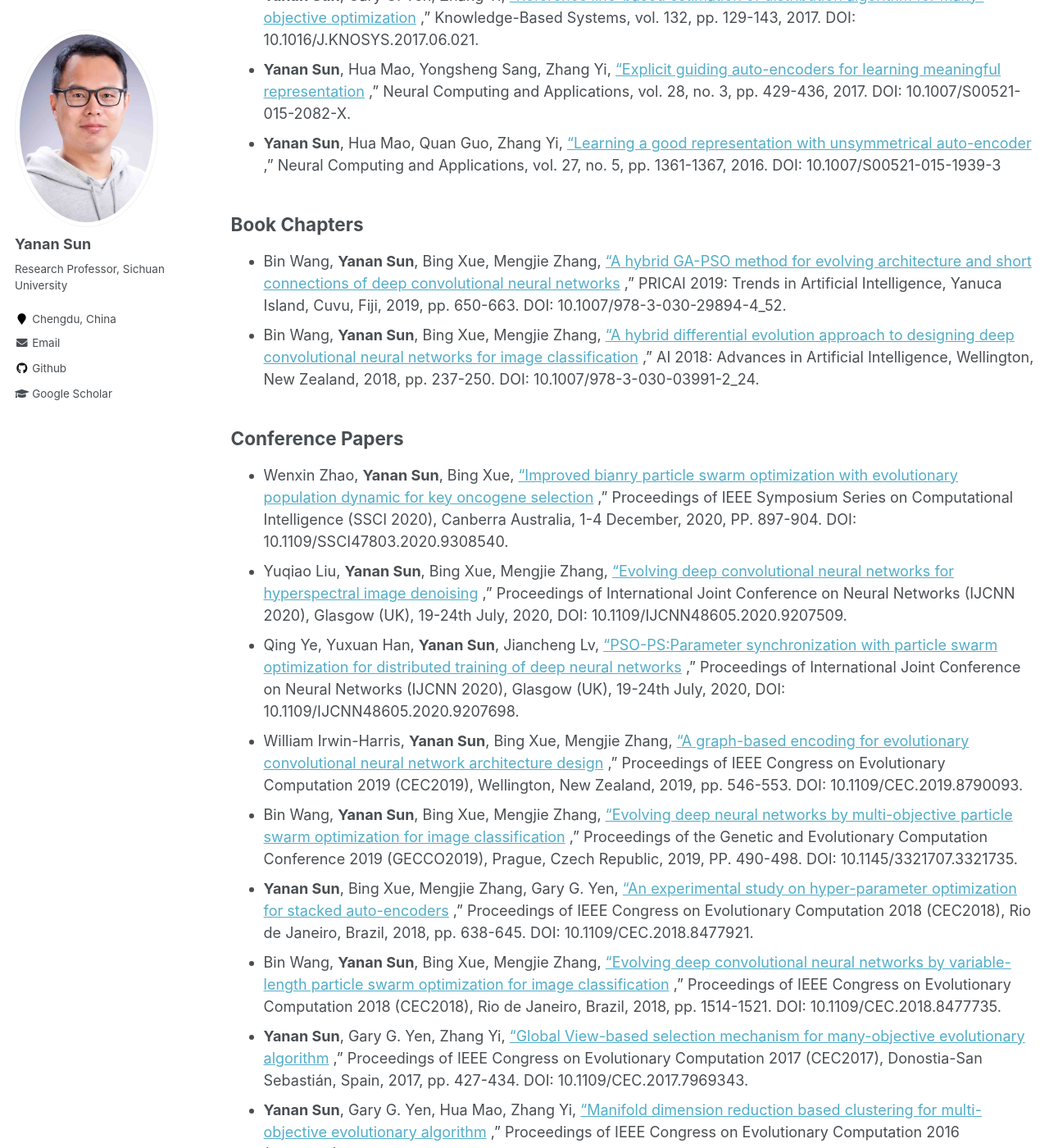
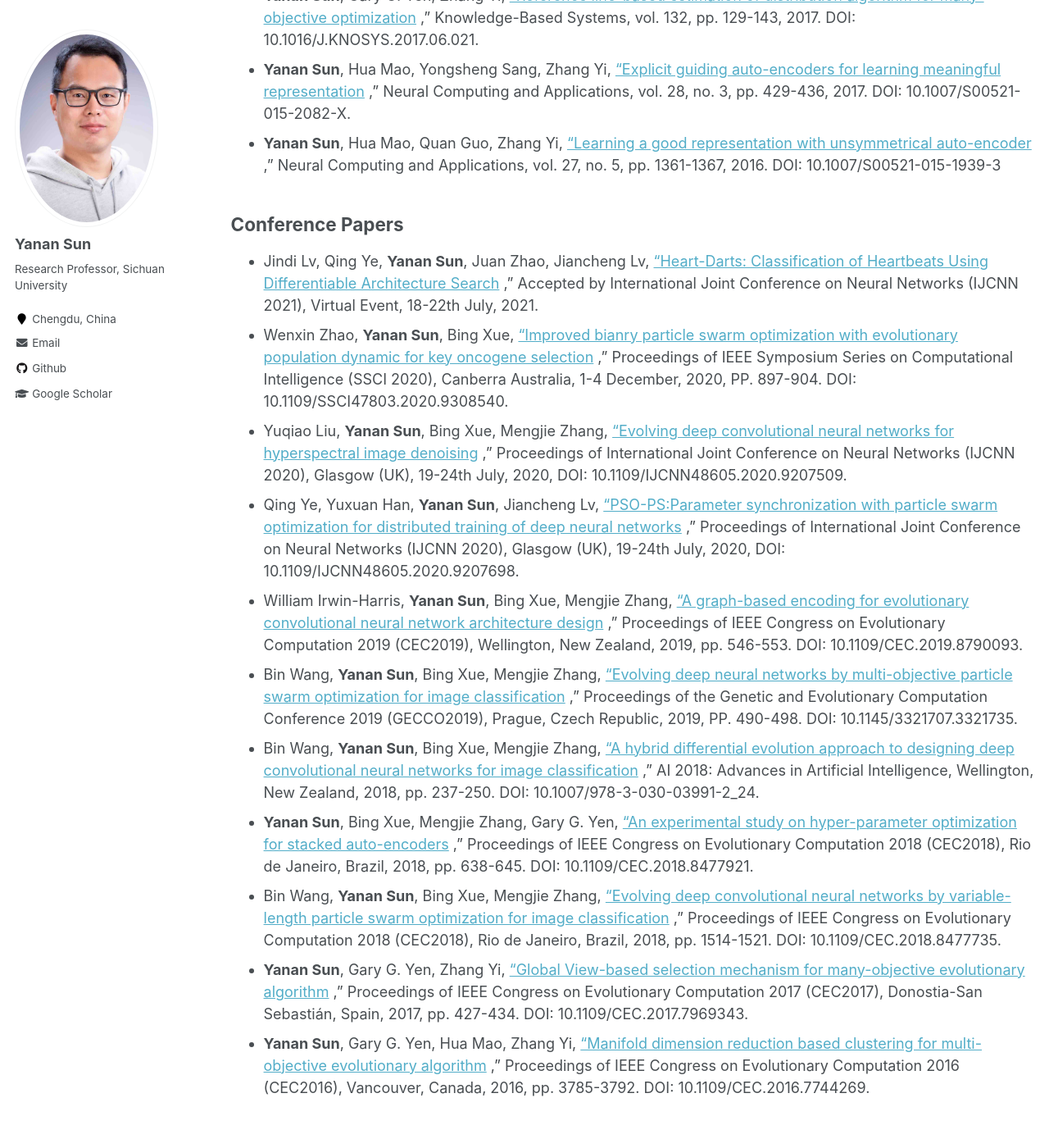
Before and after one commit to yn-sun/yn-sun.github.io, a Jekyll site: the page built from _pages/publications.md, in a window 1280 px wide and 1400 px high, scrolled down 1593 px. Shown: the whole window at 82% size. Built offline with Jekyll 4.4.1, drawn with Linux system fonts in a browser that asks for light colours; comment, search, counter and statistics services are not loaded.

Commit message:
Update publications.md

```diff
--- a/_pages/publications.md
+++ b/_pages/publications.md
@@ -19,23 +19,24 @@ author_profile: true
 * **Yanan Sun**, Bing Xue, Mengjie Zhang, Gary G. Yen， [“A new two-stage evolutionary algorithm for many-objective optimization](https://ieeexplore.ieee.org/document/8540041/) ,” IEEE Transactions on Evolutionary Computation, vol. 23, no. 5, pp. 748-761, 2019. DOI: 10.1109/TEVC.2018.2882166. The [source code](https://github.com/BIMK/PlatEMO/tree/master/PlatEMO/Algorithms/MaOEA-IT) has been integrated into the PlatEMO.
 * Harith Al-Sahaf, Ying Bi, Qi Chen, Yi Mei, **Yanan Sun**, Binh Tran, Bing Xue, Mengjie Zhang (Alphabetical Order), [“A survey on evolutionary machine learning](https://www.tandfonline.com/doi/abs/10.1080/03036758.2019.1609052) ,” Journal of the Royal Society of New Zealand, vol. 49, no. 2, pp. 205-228, 2019. DOI: 10.1080/03036758.2019.1609052.
 * **Yanan Sun**, Bing Xue, Mengjie Zhang, Gary G. Yen, [“A particle swarm optimization-based flexible convolutional auto-encoder for image classification](https://ieeexplore.ieee.org/document/8571181/) ,” IEEE Transactions on Neural Networks and Learning Systems, vol. 30, no. 8, pp. 2295-2309, 2019. DOI: 10.1109/TNNLS.2018.2881143. [Source code](https://github.com/yn-sun/evocae)
-* **Yanan Sun**, Gary G. Yen, Zhang Yi, [“IGD indicator-based evolutionary algorithm for many-objective optimization problems](https://ieeexplore.ieee.org/document/8249827/) ,” IEEE Transactions on Evolutionary Computation, vol. 23, no. 2, pp.173-187, 2019. DOI: 10.1109/TEVC.2018.2791283. The [source code](https://github.com/BIMK/PlatEMO/tree/master/PlatEMO/Algorithms/MaOEA-IGD) has been integrated into the PlatEMO. **ESI Highly Cited Paper**&nbsp;**ESI Hot Paper**
+* **Yanan Sun**, Gary G. Yen, Zhang Yi, [“IGD indicator-based evolutionary algorithm for many-objective optimization problems](https://ieeexplore.ieee.org/document/8249827/) ,” IEEE Transactions on Evolutionary Computation, vol. 23, no. 2, pp.173-187, 2019. DOI: 10.1109/TEVC.2018.2791283. The [source code](https://github.com/BIMK/PlatEMO/tree/master/PlatEMO/Algorithms/MaOEA-IGD) has been integrated into the PlatEMO. **ESI Highly Cited Paper**&nbsp;;**ESI Hot Paper**
 * **Yanan Sun**, Gary G. Yen, Zhang Yi, [“Evolving unsupervised deep neural networks for learning meaningful representations](https://ieeexplore.ieee.org/document/8300639/) ,” IEEE Transactions on Evolutionary Computation, vol. 23, no. 1, pp. 89-103, 2019. DOI: 10.1109/TEVC.2018.2808689. [Source code](https://github.com/yn-sun/eudnn)
 * **Yanan Sun**, Gary G. Yen, Zhang Yi, [“Improved regularity model-based EDA for many-objective optimization](https://www.sciencedirect.com/science/article/pii/S0950705117303015) ,” IEEE Transactions on Evolutionary Computation, vol. 22, no. 5, pp. 662-678, 2018. DOI: 10.1109/TEVC.2018.2794319.
 * **Yanan Sun**, Gary G. Yen, Zhang Yi, [“Reference line-based estimation of distribution algorithm for many-objective optimization](https://www.sciencedirect.com/science/article/pii/S0950705117303015) ,” Knowledge-Based Systems, vol. 132, pp. 129-143, 2017. DOI: 10.1016/J.KNOSYS.2017.06.021.
 * **Yanan Sun**, Hua Mao, Yongsheng Sang, Zhang Yi, [“Explicit guiding auto-encoders for learning meaningful representation](https://link.springer.com/article/10.1007%2Fs00521-015-2082-x) ,” Neural Computing and Applications, vol. 28, no. 3, pp. 429-436, 2017. DOI: 10.1007/S00521-015-2082-X.
 * **Yanan Sun**, Hua Mao, Quan Guo, Zhang Yi, [“Learning a good representation with unsymmetrical auto-encoder](https://link.springer.com/article/10.1007/s00521-015-1939-3) ,” Neural Computing and Applications, vol. 27, no. 5, pp. 1361-1367, 2016. DOI: 10.1007/S00521-015-1939-3
 
-## Book Chapters
-* Bin Wang, **Yanan Sun**, Bing Xue, Mengjie Zhang, [“A hybrid GA-PSO method for evolving architecture and short connections of deep convolutional neural networks](https://link.springer.com/chapter/10.1007%2F978-3-030-29894-4_52) ,” PRICAI 2019: Trends in Artificial Intelligence, Yanuca Island, Cuvu, Fiji, 2019, pp. 650-663. DOI: 10.1007/978-3-030-29894-4_52.
-* Bin Wang, **Yanan Sun**, Bing Xue, Mengjie Zhang, [“A hybrid differential evolution approach to designing deep convolutional neural networks for image classification](https://link.springer.com/chapter/10.1007%2F978-3-030-03991-2_24) ,” AI 2018: Advances in Artificial Intelligence, Wellington, New Zealand, 2018, pp. 237-250. DOI: 10.1007/978-3-030-03991-2_24.
+
+
 
 ## Conference Papers
+* Jindi Lv, Qing Ye, **Yanan Sun**, Juan Zhao, Jiancheng Lv, [“Heart-Darts: Classification of Heartbeats Using Differentiable Architecture Search](#) ,” Accepted by International Joint Conference on Neural Networks (IJCNN 2021), Virtual Event, 18-22th July, 2021.
 * Wenxin Zhao, **Yanan Sun**, Bing Xue, [“Improved bianry particle swarm optimization with evolutionary population dynamic for key oncogene selection](https://ieeexplore.ieee.org/abstract/document/9308540) ,” Proceedings of IEEE Symposium Series on Computational Intelligence (SSCI 2020), Canberra Australia, 1-4 December, 2020, PP. 897-904. DOI: 10.1109/SSCI47803.2020.9308540.
 * Yuqiao Liu, **Yanan Sun**, Bing Xue, Mengjie Zhang, [“Evolving deep convolutional neural networks for hyperspectral image denoising](https://ieeexplore.ieee.org/document/9207509) ,” Proceedings of International Joint Conference on Neural Networks (IJCNN 2020), Glasgow (UK), 19-24th July, 2020, DOI: 10.1109/IJCNN48605.2020.9207509.
 * Qing Ye, Yuxuan Han, **Yanan Sun**, Jiancheng Lv, [“PSO-PS:Parameter synchronization with particle swarm optimization for distributed training of deep neural networks](https://ieeexplore.ieee.org/document/9207698) ,” Proceedings of International Joint Conference on Neural Networks (IJCNN 2020), Glasgow (UK), 19-24th July, 2020, DOI: 10.1109/IJCNN48605.2020.9207698.
 * William Irwin-Harris, **Yanan Sun**, Bing Xue, Mengjie Zhang, [“A graph-based encoding for evolutionary convolutional neural network architecture design](https://ieeexplore.ieee.org/document/8790093) ,” Proceedings of IEEE Congress on Evolutionary Computation 2019 (CEC2019), Wellington, New Zealand, 2019, pp. 546-553. DOI: 10.1109/CEC.2019.8790093.
 * Bin Wang, **Yanan Sun**, Bing Xue, Mengjie Zhang, [“Evolving deep neural networks by multi-objective particle swarm optimization for image classification](https://dl.acm.org/doi/10.1145/3321707.3321735) ,” Proceedings of the Genetic and Evolutionary Computation Conference 2019 (GECCO2019), Prague, Czech Republic, 2019, PP. 490-498. DOI: 10.1145/3321707.3321735.
+* Bin Wang, **Yanan Sun**, Bing Xue, Mengjie Zhang, [“A hybrid differential evolution approach to designing deep convolutional neural networks for image classification](https://link.springer.com/chapter/10.1007%2F978-3-030-03991-2_24) ,” AI 2018: Advances in Artificial Intelligence, Wellington, New Zealand, 2018, pp. 237-250. DOI: 10.1007/978-3-030-03991-2_24.
 * **Yanan Sun**, Bing Xue, Mengjie Zhang, Gary G. Yen, [“An experimental study on hyper-parameter optimization for stacked auto-encoders](https://ieeexplore.ieee.org/document/8477921) ,” Proceedings of IEEE Congress on Evolutionary Computation 2018 (CEC2018), Rio de Janeiro, Brazil, 2018, pp. 638-645. DOI: 10.1109/CEC.2018.8477921.
 * Bin Wang, **Yanan Sun**, Bing Xue, Mengjie Zhang, [“Evolving deep convolutional neural networks by variable-length particle swarm optimization for image classification](https://ieeexplore.ieee.org/abstract/document/8477735) ,” Proceedings of IEEE Congress on Evolutionary Computation 2018 (CEC2018), Rio de Janeiro, Brazil, 2018, pp. 1514-1521. DOI: 10.1109/CEC.2018.8477735.
 * **Yanan Sun**, Gary G. Yen, Zhang Yi, [“Global View-based selection mechanism for many-objective evolutionary algorithm](https://ieeexplore.ieee.org/document/7969343) ,” Proceedings of IEEE Congress on Evolutionary Computation 2017 (CEC2017), Donostia-San Sebastián, Spain, 2017, pp. 427-434. DOI: 10.1109/CEC.2017.7969343.
```
